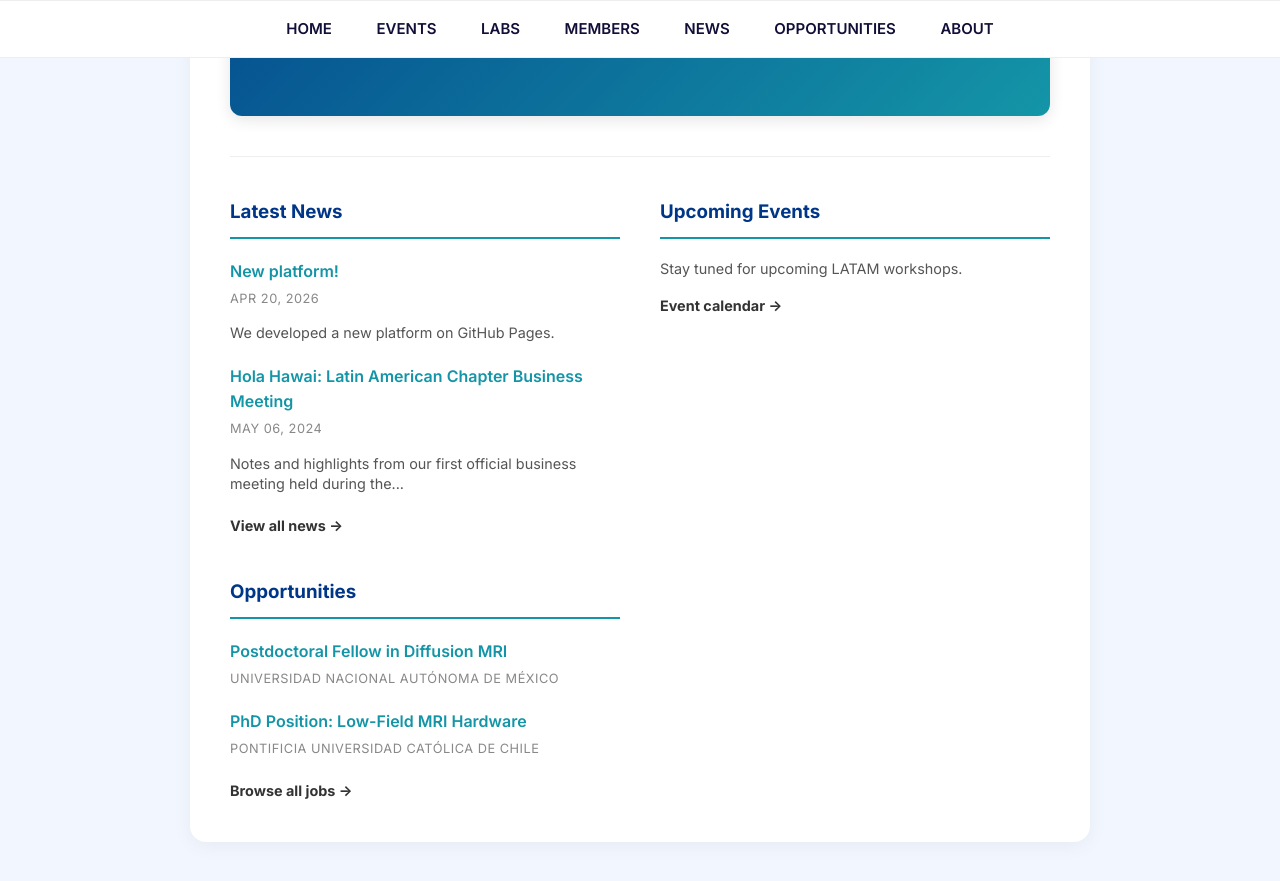
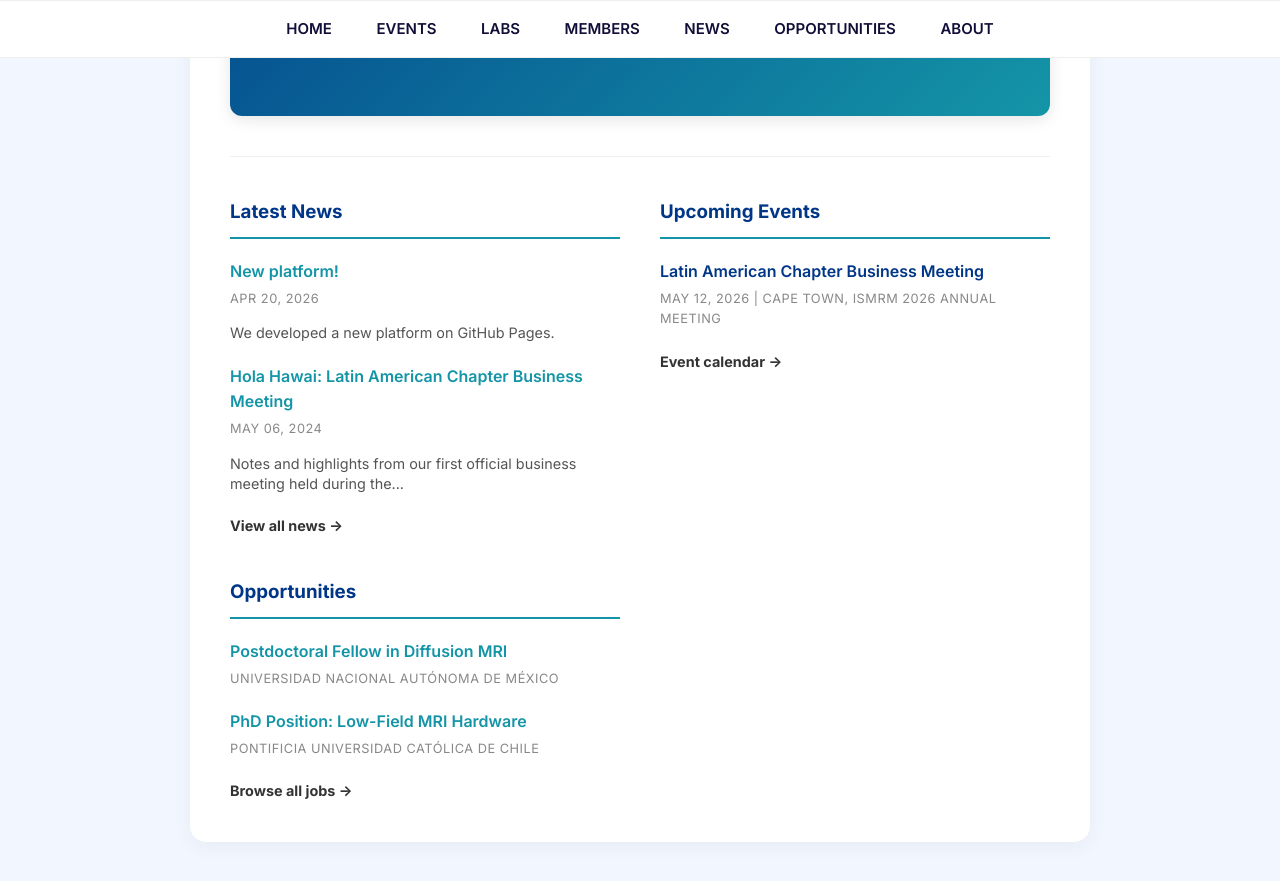
Before and after one commit to ISMRM-latam/ismrm-latam.github.io, a Jekyll site: the page built from index.html, in a window 1280 px wide and 900 px high, scrolled down 700 px. Shown: the top 881 px of the window. Built offline with Jekyll 4.4.1, drawn with Linux system fonts in a browser that asks for light colours.

Commit message:
Approved Event: Latin American Chapter Business Meeting

```diff
--- a/_data/events.json
+++ b/_data/events.json
@@ -38,5 +38,15 @@
     "location": "Honolulu, Hawai",
     "link": "https://www.ismrm.org/24m/",
     "url": "events/2024-05-06-hola-hawai/"
+  },
+  {
+    "title": "Latin American Chapter Business Meeting",
+    "organizer": "ISRMM Latin American Chapter",
+    "category": "Chapter Meeting",
+    "event_date": "2026-05-12",
+    "modality": "In-person",
+    "location": "Cape Town, ISMRM 2026 Annual Meeting",
+    "link": "*No response*",
+    "url": "events/2026-05-12-latin-american-chapter-business-meeting/"
   }
 ]
--- /dev/null
+++ b/_events/2026-05-12-latin-american-chapter-business-meeting.md
@@ -0,0 +1,12 @@
+---
+layout: post
+title: "Latin American Chapter Business Meeting"
+event_date: 2026-05-12
+organizer: "ISRMM Latin American Chapter"
+category: "Chapter Meeting"
+modality: "In-person"
+location: "Cape Town, ISMRM 2026 Annual Meeting"
+link: "*No response*"
+---
+
+null
```
Lines whose indentation alone changed are shown as unchanged.
